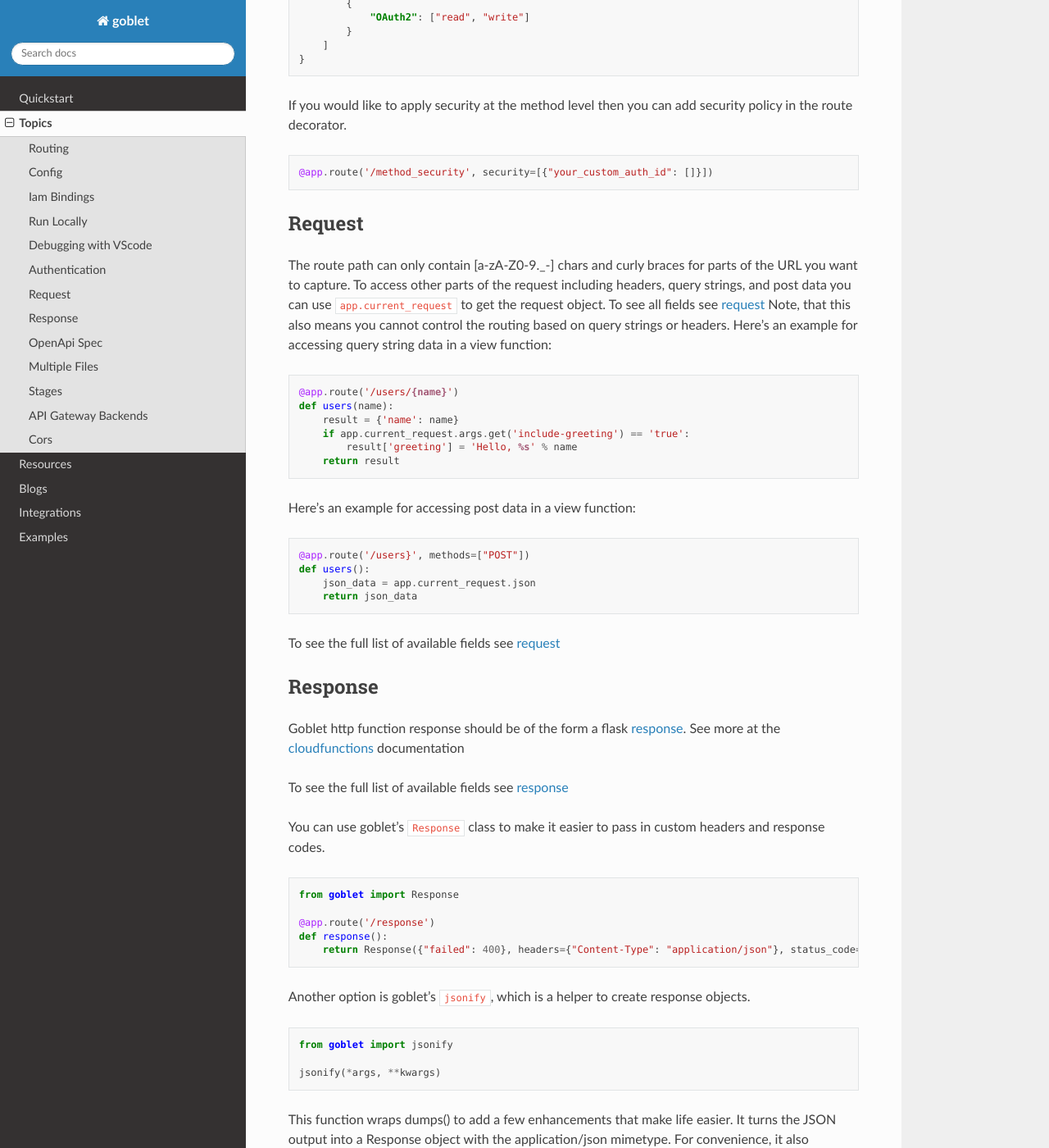
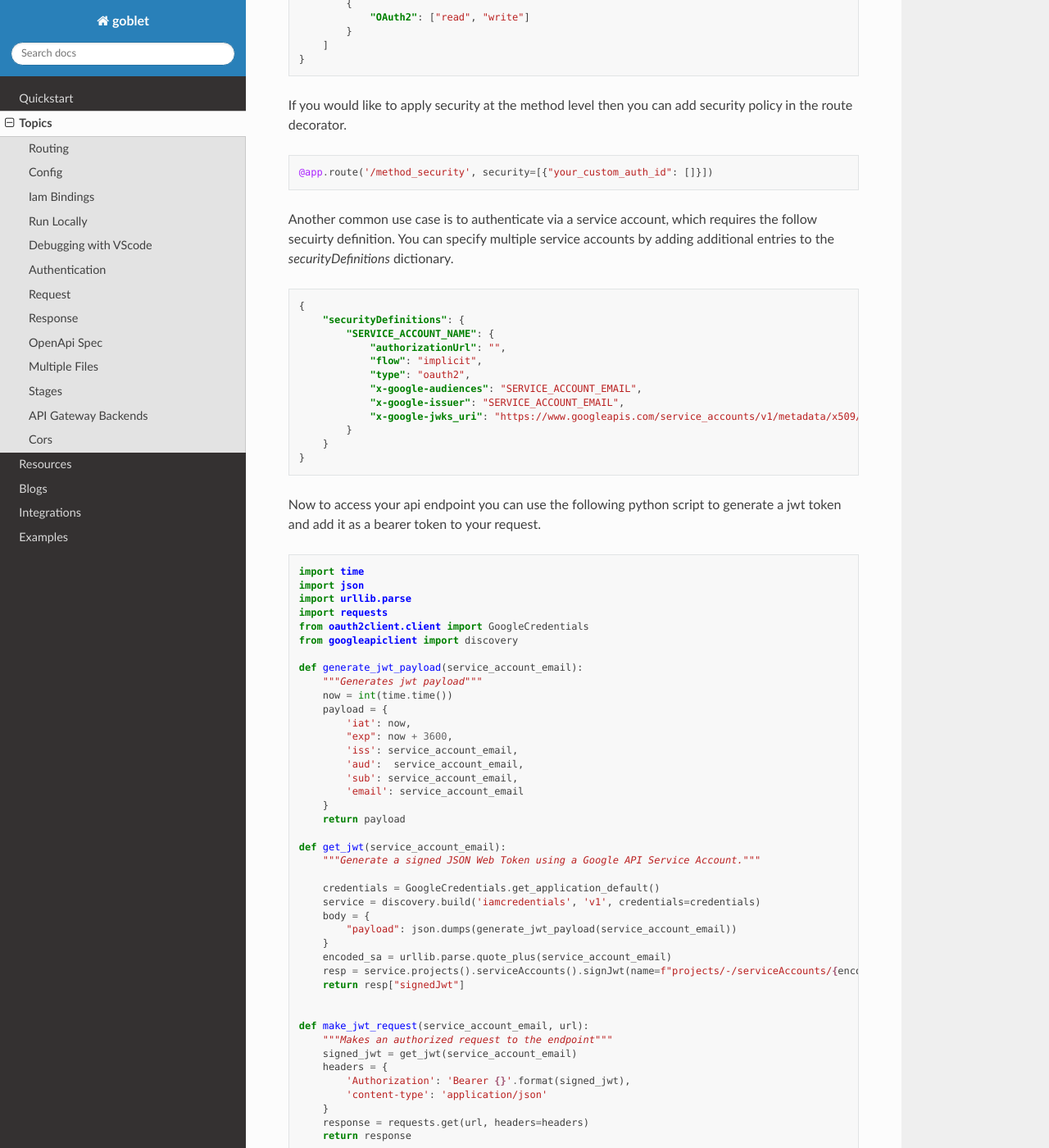
Before and after one commit to goblet/goblet, a Sphinx documentation site: the page built from docs/source/topics.rst, in a window 1280 px wide and 1400 px high, scrolled down 4741 px. Shown: the whole window at 82% size. Built offline with Sphinx 7.4.7 and the Read the Docs theme 2.0.0, drawn with Linux system fonts in a browser that asks for light colours; some of the changed text lies outside the part shown.

Commit message:
Documentation for service account auth to api gateway (#114)
* Add documentation for service account authentication and jwt generation (#113 )

```diff
--- a/docs/source/topics.rst
+++ b/docs/source/topics.rst
@@ -257,6 +257,77 @@
     @app.route('/method_security', security=[{"your_custom_auth_id": []}])
 
 
+Another common use case is to authenticate via a service account, which requires the follow secuirty definition. You can specify
+multiple service accounts by adding additional entries to the `securityDefinitions` dictionary.
+
+.. code:: json
+
+    {
+        "securityDefinitions": {
+            "SERVICE_ACCOUNT_NAME": {
+                "authorizationUrl": "",
+                "flow": "implicit",
+                "type": "oauth2",
+                "x-google-audiences": "SERVICE_ACCOUNT_EMAIL",
+                "x-google-issuer": "SERVICE_ACCOUNT_EMAIL",
+                "x-google-jwks_uri": "https://www.googleapis.com/service_accounts/v1/metadata/x509/SERVICE_ACCOUNT_EMAIL"
+            }
+        }
+    }
+
+Now to access your api endpoint you can use the following python script to generate a jwt token and add it as a bearer token to your request.
+
+
+.. code:: python
+
+    import time
+    import json
+    import urllib.parse
+    import requests
+    from oauth2client.client import GoogleCredentials
+    from googleapiclient import discovery
+
+    def generate_jwt_payload(service_account_email):
+        """Generates jwt payload"""
+        now = int(time.time())
+        payload = {
+            'iat': now,
+            "exp": now + 3600,
+            'iss': service_account_email,
+            'aud':  service_account_email,
+            'sub': service_account_email,
+            'email': service_account_email
+        }
+        return payload
+
+    def get_jwt(service_account_email):
+        """Generate a signed JSON Web Token using a Google API Service Account."""
+
+        credentials = GoogleCredentials.get_application_default()
+        service = discovery.build('iamcredentials', 'v1', credentials=credentials)
+        body = {
+            "payload": json.dumps(generate_jwt_payload(service_account_email))
+        }
+        encoded_sa = urllib.parse.quote_plus(service_account_email)
+        resp = service.projects().serviceAccounts().signJwt(name=f"projects/-/serviceAccounts/{encoded_sa}", body=body).execute()
+        return resp["signedJwt"]
+
+
+    def make_jwt_request(service_account_email, url):
+        """Makes an authorized request to the endpoint"""
+        signed_jwt = get_jwt(service_account_email)
+        headers = {
+            'Authorization': 'Bearer {}'.format(signed_jwt),
+            'content-type': 'application/json'
+        }
+        response = requests.get(url, headers=headers)
+        return response
+
+
+    if __name__ == '__main__':
+        print(make_jwt_request(SERVICE_ACCOUNT_EMAIL,GATEWAY_URL).text)
+
+
 Request
 ^^^^^^^
 
@@ -490,9 +561,11 @@
 
 .. code:: json
 
-    headers : {
-        "Access-Control-Allow-Headers" : ['Content-Type', 'Authorization'],
-        "Access-Control-Allow-Origin": "*"
+    {
+        "headers" : {
+            "Access-Control-Allow-Headers" : ["Content-Type", "Authorization"],
+            "Access-Control-Allow-Origin": "*"
+        }
     }
 
 .. code:: python
```
